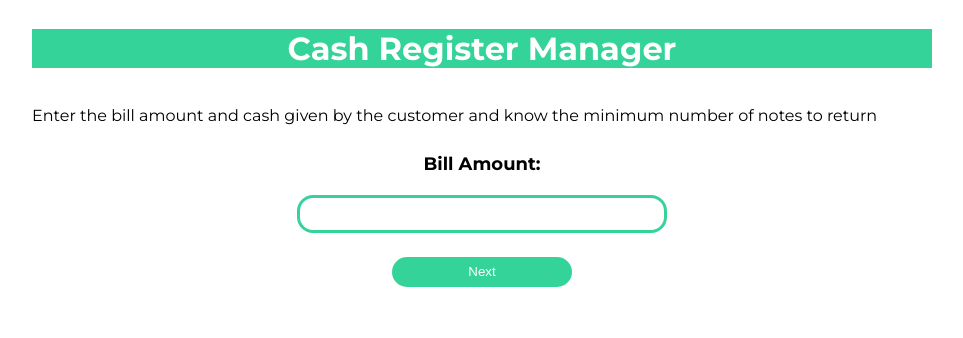
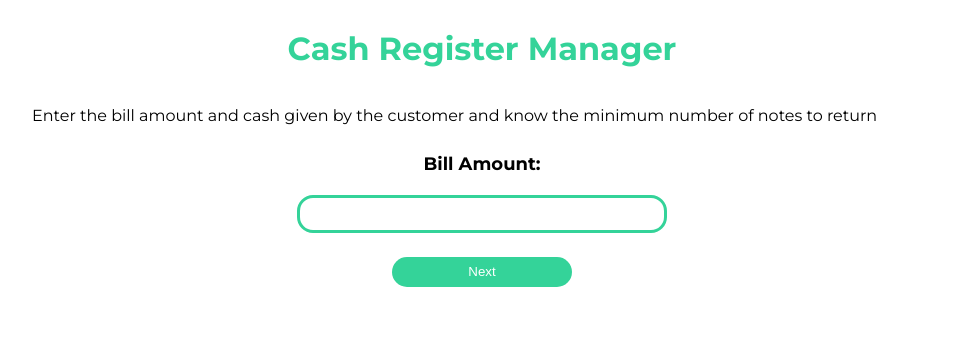
Before and after one commit to mohammed-sas/cash-register, a plain HTML site: page index.html in a window 1280 px wide. Shown: the whole page, without its empty margins (158-1121 px from the left). Drawn offline with Linux system fonts and the light colour scheme.

Commit message:
Update main.css

```diff
--- a/main.css
+++ b/main.css
@@ -26,9 +26,9 @@ button {
 
 /* heading */
 .heading {
-    background-color: var(--primary-color);
-    color: white;
+    color: var(--primary-color);
     text-align: center;
+
 }
 
 /* body */
@@ -96,8 +96,8 @@ input {
     border: 2px solid var(--primary-color);
 }
 
-.change-table caption{
-    font-size:x-large;
+.change-table caption {
+    font-size: x-large;
     font-weight: 400;
 }
 
```
